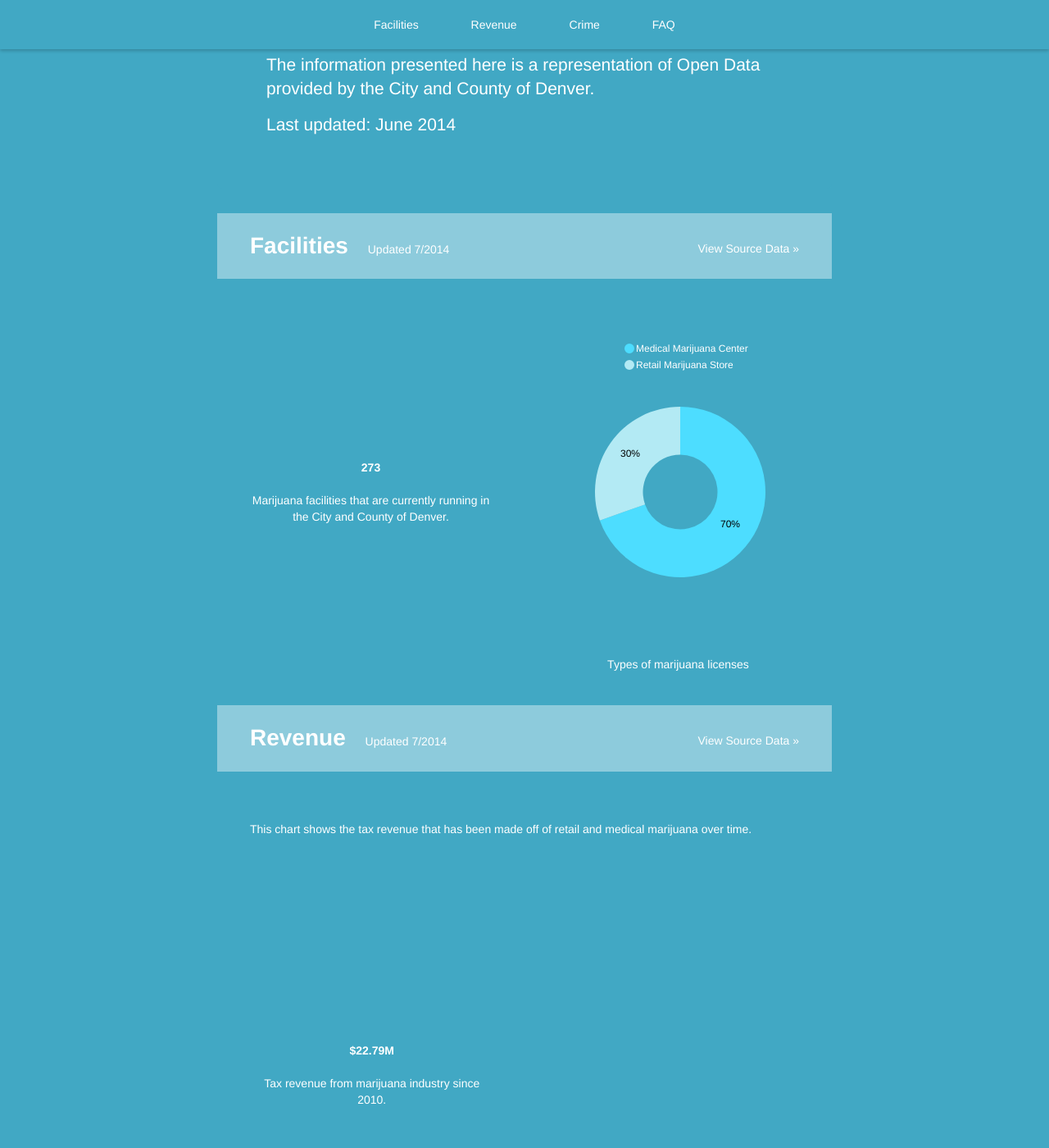
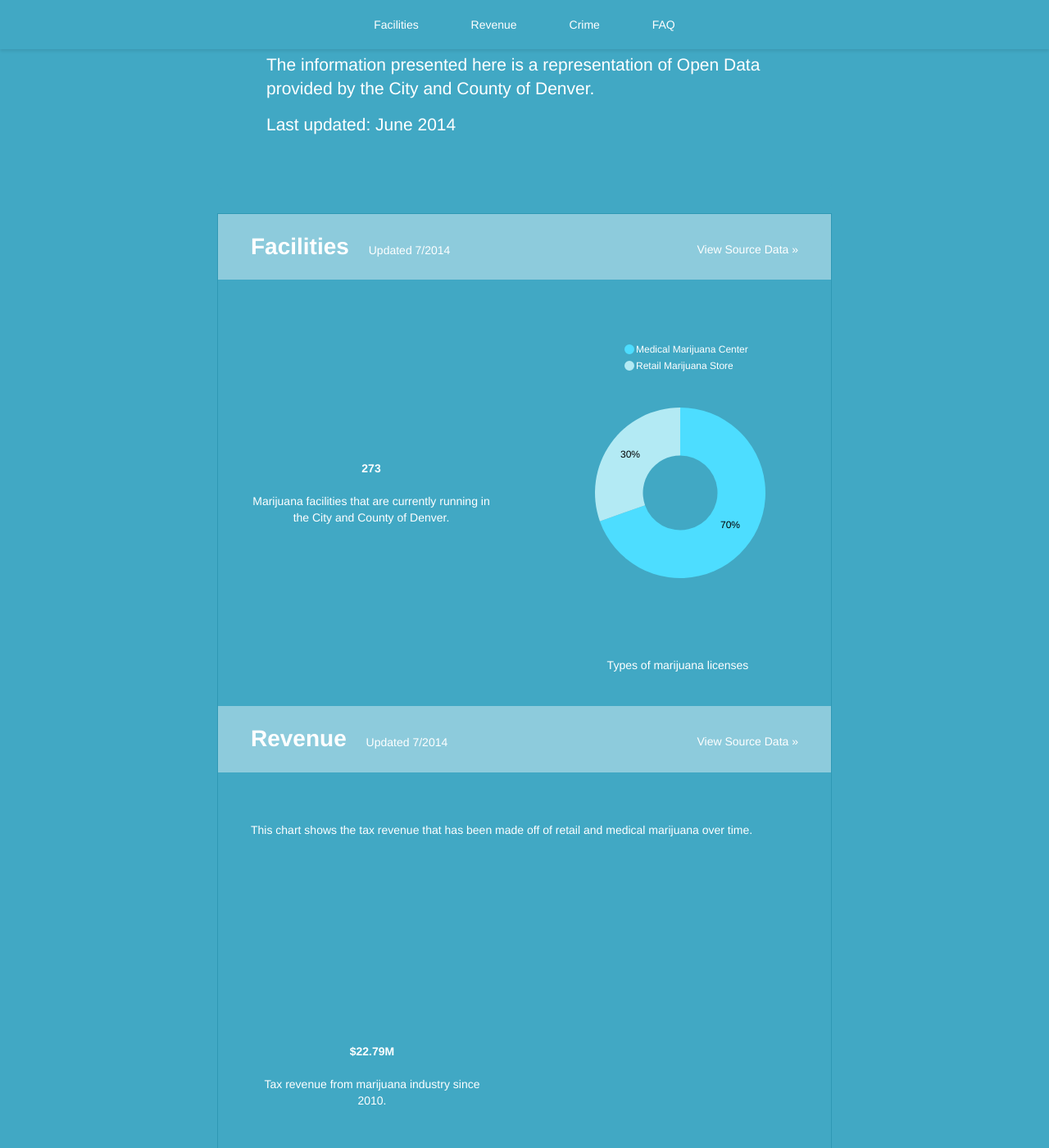
Before and after one commit to boonrs/denver-marijuana-infographic, a Jekyll site: the page built from index.html, in a window 1280 px wide and 1400 px high, scrolled down 233 px. Shown: the whole window at 82% size. Built offline with Jekyll 4.4.1, drawn with Linux system fonts in a browser that asks for light colours; Markdown is read by kramdown in place of the engine named in the settings.

Commit message:
re-adds infographic border, removes console logs

```diff
--- a/css/main.css
+++ b/css/main.css
@@ -77,7 +77,7 @@ img.center {
 /*  -webkit-box-shadow: 0px 0px 4px 0px rgba(50, 50, 50, 0.5);
   -moz-box-shadow:    0px 0px 4px 0px rgba(50, 50, 50, 0.5);
   box-shadow:         0px 0px 4px 0px rgba(50, 50, 50, 0.5);*/
-  /*border: 1px solid #8dcbdc;*/
+  border: 1px solid  #2F98B4;
   margin-bottom: 80px;
 
 }
@@ -187,9 +187,10 @@ footer a:hover {
 }
 
 .nav-shadow {
-  -webkit-box-shadow: 0 -4px 0px 4px #41a8c4,0 2px 4px 0 rgba(0,0,0,0.2);
-  -moz-box-shadow: 0 -4px 0px 4px #41a8c4,0 2px 4px 0 rgba(0,0,0,0.2);
-  box-shadow: 0 -4px 0px 4px #41a8c4,0 2px 4px 0 rgba(0,0,0,0.2);
+  -webkit-box-shadow: 0 -4px 0px 4px #41a8c4,0 2px 4px 0 rgba(0,0,0,0.1);
+  -moz-box-shadow: 0 -4px 0px 4px #41a8c4,0 2px 4px 0 rgba(0,0,0,0.1);
+  box-shadow: 0 -4px 0px 4px #41a8c4,0 2px 4px 0 rgba(0,0,0,0.1);
+  /*border-bottom: 1px solid #2F98B4;*/
 }
 .nav-links {
   font-size: 1em;
@@ -326,7 +327,7 @@ footer a:hover {
 @media(max-width:767px){
   .info-date, .info-data {display:none;}
   .info-header {text-align: center;}
-  .infographic {box-shadow: none;}
+  .infographic {border: none;}
   .main-content {padding:0;}
   .btn-mj {margin-top:1em;}
   footer {
--- a/javascripts/scrollshadow.js
+++ b/javascripts/scrollshadow.js
@@ -4,11 +4,9 @@ app.hookupScrollShadow = function() {
   var  ns = "nav-shadow";
 
   $(window).scroll(function() {
-    console.log($(this).scrollTop())
-    console.log(mn, ns)
+
     if( $(this).scrollTop() > 80 ) {
       mn.addClass(ns);
-
     } else {
       mn.removeClass(ns);
     }
```
